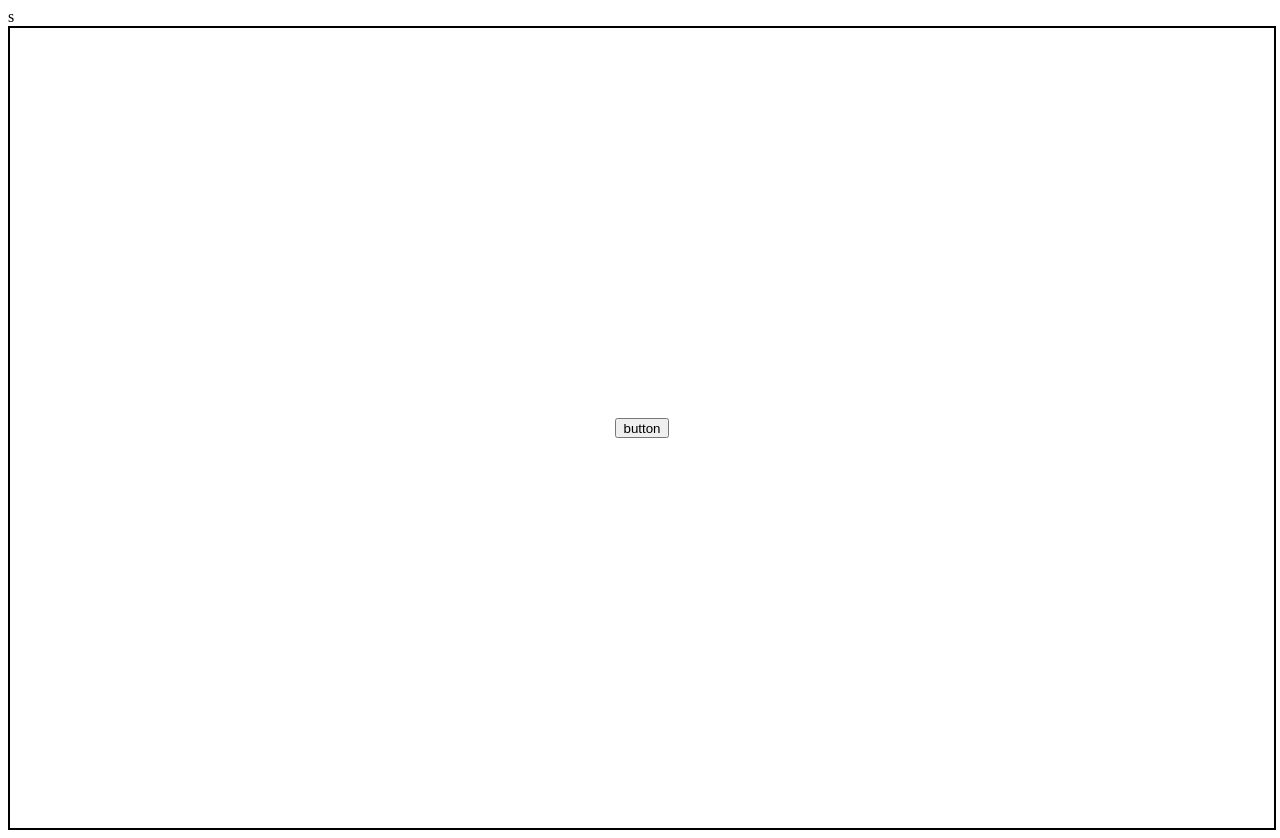
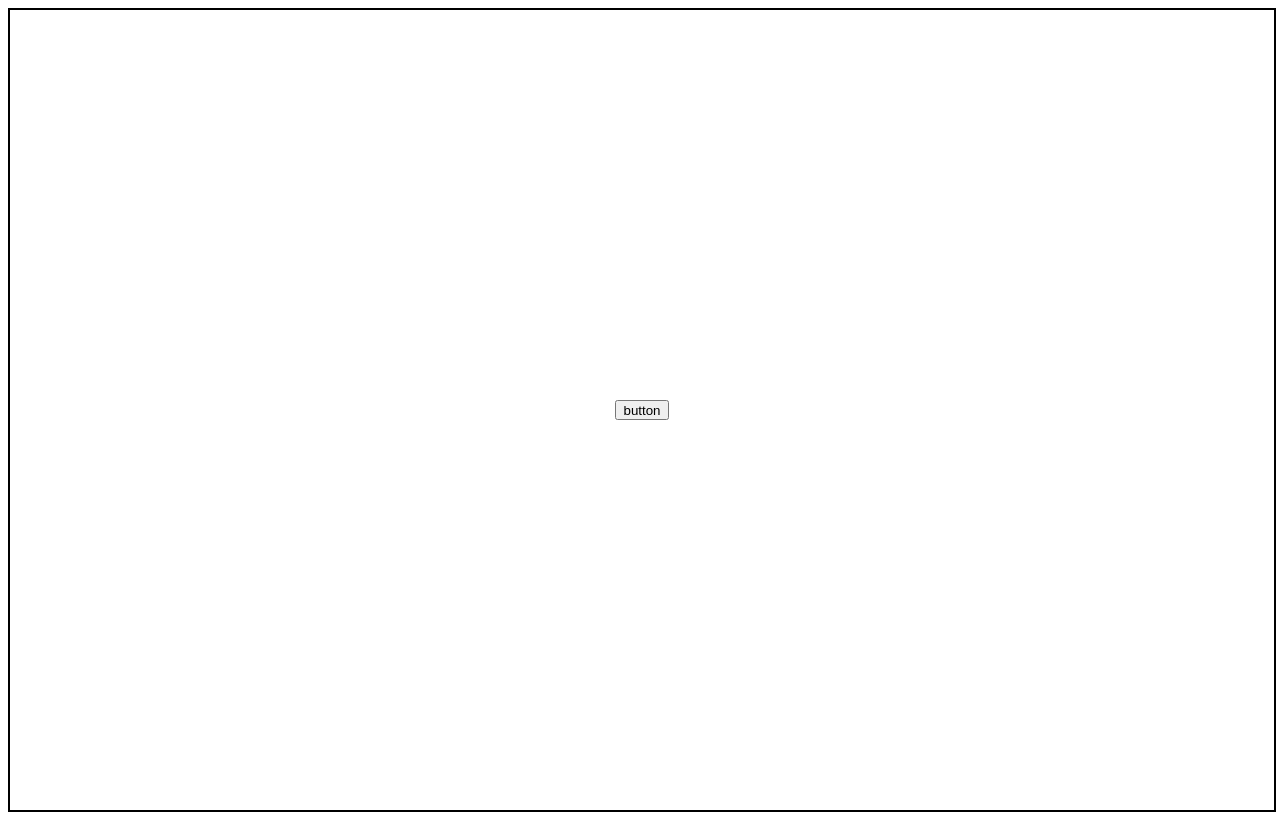
Before and after one commit to dpzj4/practice, a plain HTML site: page index.html in a window 1280 px wide. Drawn offline with Linux system fonts and the light colour scheme.

Commit message:
spelling error

```diff
--- a/index.html
+++ b/index.html
@@ -7,7 +7,7 @@
     <link rel="stylesheet" href="style.css">
 </head>
 <body>
-        </ul>s
+        </ul>
     </nav>
     <div class="container">
     <button>button</button>
```
